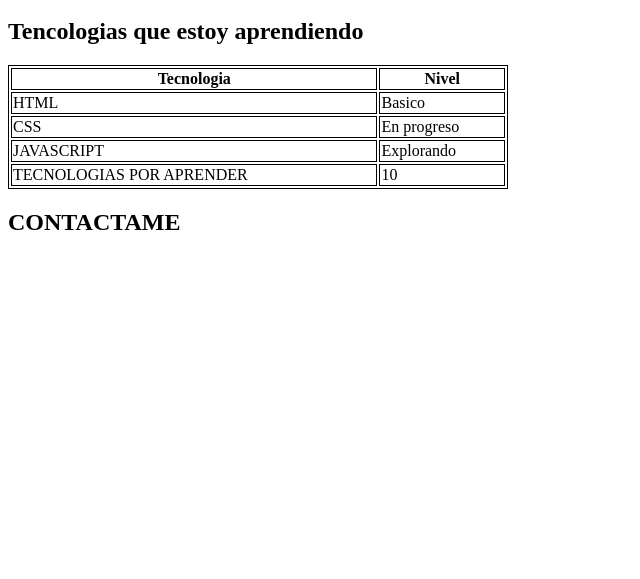
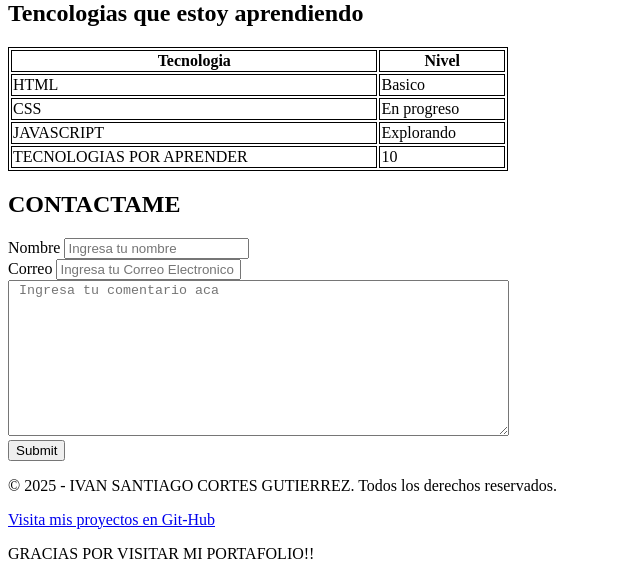
Before and after one commit to IvanCortesGit-Hub/BasicWebSite-Static-, a plain HTML site: page Hoja de Vida.html in a window 1280 px wide. Shown: the part 1137-1716 px from the top of the page, without its empty margins (0-640 px from the left). Before the commit the page ends 1393 px from the top, so only its background shows below. Drawn offline with Linux system fonts and the light colour scheme.

```diff
--- a/Hoja de Vida.html
+++ b/Hoja de Vida.html
@@ -14,7 +14,7 @@
 <body>
     <header>
         <h1>Hola! Soy IVAN SANTIAGO CORTES GUTIERREZ</h1>
-        <H2>Desarrollador Full-stack Junior</H2>
+        <h2>Desarrollador Full-stack Junior</h2>
         <nav>
             <ul>
                 <li>
@@ -55,7 +55,7 @@
             <ol>
                 <li>FUNDAMENTOS DE LOS ALGORITMOS Y LA PROGRMACION</li>
                 <li>SINTAXIS Y ESTRUCTURA DE LOS LENGUAJES DE PROGRAMACION</li>
-                <li>APRENDIZAJE DE LENGUAJES DE PROGRMACION COMO: C, C++</li>>
+                <li>APRENDIZAJE DE LENGUAJES DE PROGRMACION COMO: C, C++</li>
                 <li>APRENDIZAJE DE LENGUAJES DE PROGRMACION COMO JAVA, PYTHON</li>
             </ol>
             <p>Este proceso complmento satisfactoriamente mis inicios en mi carrera universitaria, facilitandome el aprendizaje continuo, sin tener una curva de aprendizaje muy marcada, dandome la facilidad de poder enfocarme en el estudio de las matematicas <br></p>
@@ -95,8 +95,21 @@
                 </tfoot>
             </table>
         </section>
-        <section> <!--CONTINUAR PARTE 6 DEL PROYECTO, HACER FORMULARIO-->
+        <section>
             <h2>CONTACTAME</h2>
+            <form method="post">
+                <label for="Nombre">Nombre</label>
+                <input id="Nombre"placeholder="Ingresa tu nombre"/><br>
+                <label for="Correo ">Correo</label>
+                <input id="Correo"placeholder="Ingresa tu Correo Electronico"/><br>
+                <textarea cols="60px" rows="10px" placeholder=" Ingresa tu comentario aca" ></textarea><br>
+                <input type="submit"><br>
+            </form>
         </section>
 </body>
+<footer>
+    <p>© 2025 - IVAN SANTIAGO CORTES GUTIERREZ. Todos los derechos reservados.</p>
+    <a target="_blank" href="https://github.com/IvanCortesGit-Hub">Visita mis proyectos en Git-Hub</a>
+    <p>GRACIAS POR VISITAR MI PORTAFOLIO!!</p>
+</footer>
 </html>
```
